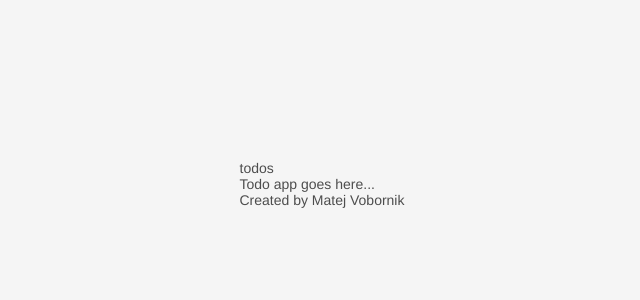
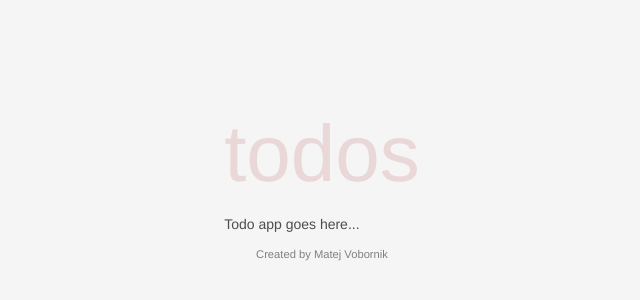
Before and after one commit to macko911/moro-todo, a React (Create React App) app: page / in a window 1280 px wide. Shown: the part 216-516 px from the top of the page, without its empty margins (318-958 px from the left). Built offline with nearby package versions, Linux system fonts and the light colour scheme.

Commit message:
styled Header and Footer

```diff
--- a/src/components/Footer.js
+++ b/src/components/Footer.js
@@ -1,11 +1,19 @@
 import React from 'react'
+import {css} from 'emotion'
 
 const Footer = () => {
   return (
-    <footer>
+    <footer className={styles}>
       Created by Matej Vobornik
     </footer>
   )
 }
 
+const styles = css`
+  font-size: .7rem;
+  text-align: center;
+  color: gray;
+  padding: 1rem 0;
+`
+
 export default Footer
--- a/src/components/Header.js
+++ b/src/components/Header.js
@@ -1,11 +1,20 @@
 import React from 'react'
+import {css} from 'emotion'
 
 const Header = () => {
   return (
-    <header>
+    <header className={styles}>
       todos
     </header>
   )
 }
 
+const styles = css`
+  font-size: 5rem;
+  color: rgba(175, 47, 47, 0.15);
+  font-weight: 300;
+  text-align: center;
+  padding: 1rem 0;
+`
+
 export default Header
```
